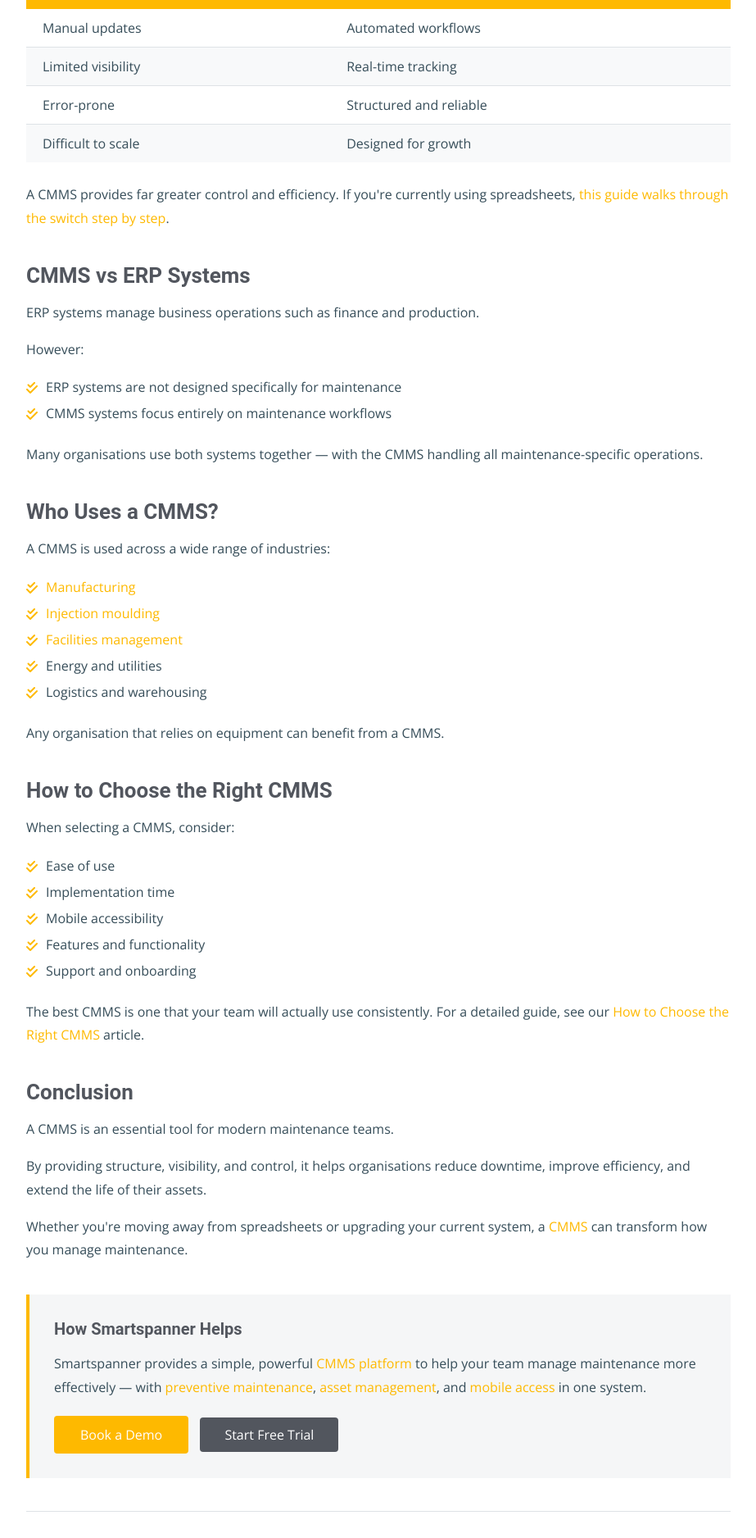
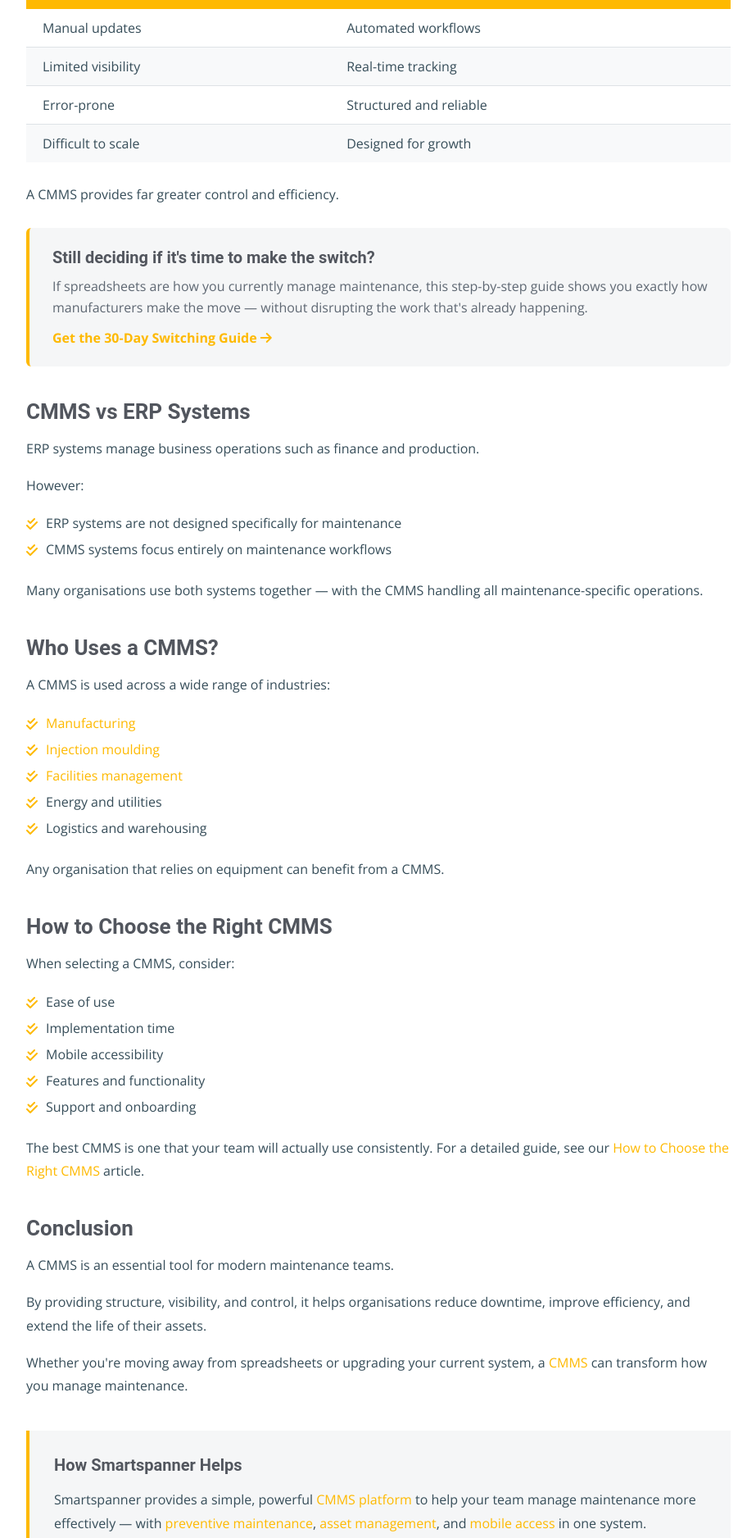
Before and after one commit to smartspanner/smartspanner.com, a Jekyll site: the page built from blog/what-is-cmms.html, in a window 1280 px wide. Shown: the part 3804-5680 px from the top of the page at 82% size, without its empty margins (178-1101 px from the left). Built offline with Jekyll 4.4.1, drawn with Linux system fonts in a browser that asks for light colours.

Commit message:
docs: add spreadsheet guide CTA boxes

```diff
--- a/blog/what-is-cmms.html
+++ b/blog/what-is-cmms.html
@@ -163,7 +163,13 @@ related_links:
   </tbody>
 </table>
 
-<p>A CMMS provides far greater control and efficiency. If you're currently using spreadsheets, <a href="{{ '/switching-from-spreadsheets-to-cmms/' | relative_url }}">this guide walks through the switch step by step</a>.</p>
+<p>A CMMS provides far greater control and efficiency.</p>
+
+<div class="guide-cta-box">
+  <h3>Still deciding if it's time to make the switch?</h3>
+  <p>If spreadsheets are how you currently manage maintenance, this step-by-step guide shows you exactly how manufacturers make the move — without disrupting the work that's already happening.</p>
+  <a href="{{ '/switching-from-spreadsheets-to-cmms/' | relative_url }}">Get the 30-Day Switching Guide <i class="fa-solid fa-arrow-right"></i></a>
+</div>
 
 <h2>CMMS vs ERP Systems</h2>
 
--- a/cmms-for-manufacturing.html
+++ b/cmms-for-manufacturing.html
@@ -34,7 +34,11 @@ keywords: cmms for manufacturing, manufacturing cmms software, maintenance softw
         <div class="col-lg-8">
           <p>Manufacturing operations rely on equipment uptime, efficiency, and consistency.</p>
           <p>A <a href="{{ '/cmms-software' | relative_url }}">CMMS</a> (Computerised Maintenance Management System) helps manufacturers manage maintenance more effectively — reducing downtime, improving productivity, and extending the lifespan of critical assets.</p>
-          <p>Many manufacturers come to Smartspanner straight from spreadsheets. <a href="{{ '/switching-from-spreadsheets-to-cmms/' | relative_url }}">Here's exactly how that switch works <i class="fa-solid fa-arrow-right"></i></a></p>
+          <div class="guide-cta-box">
+            <h3>Coming from spreadsheets?</h3>
+            <p>You're not starting over — you're finally giving your maintenance data a proper home. Here's exactly what the first 30 days look like.</p>
+            <a href="{{ '/switching-from-spreadsheets-to-cmms/' | relative_url }}">Read the guide / Download the 30-Day plan <i class="fa-solid fa-arrow-right"></i></a>
+          </div>
           <p>Smartspanner is designed to support manufacturing teams with a simple, powerful <a href="{{ '/maintenance-management-software' | relative_url }}">maintenance management platform</a>.</p>
         </div>
       </div>
--- a/index.html
+++ b/index.html
@@ -60,7 +60,11 @@ whatsapp_badge: true
       <div class="row justify-content-center">
         <div class="col-lg-8">
           <p>Maintenance teams often know they need to move beyond spreadsheets, paper forms, and disconnected systems. The blocker is usually implementation: too much setup, too much training, and too little adoption from the people doing the work.</p>
-          <p>Still running maintenance on spreadsheets? <a href="{{ '/switching-from-spreadsheets-to-cmms/' | relative_url }}">See how manufacturers make the switch in 30 days <i class="fa-solid fa-arrow-right"></i></a></p>
+          <div class="guide-cta-box">
+            <h3>Still running maintenance on spreadsheets?</h3>
+            <p>Most manufacturers we work with start exactly there. See how the switch actually works — and why it takes less time than you'd think.</p>
+            <a href="{{ '/switching-from-spreadsheets-to-cmms/' | relative_url }}">Get the free 30-Day Guide <i class="fa-solid fa-arrow-right"></i></a>
+          </div>
           <ul>
             <li><i class="fa-solid fa-xmark" style="color: #dc3545; margin-right: 10px;"></i> Spreadsheets that only one person understands</li>
             <li><i class="fa-solid fa-xmark" style="color: #dc3545; margin-right: 10px;"></i> Work orders updated after the job, not while it happens</li>
--- a/manufacturing-maintenance-software.html
+++ b/manufacturing-maintenance-software.html
@@ -25,7 +25,11 @@ tags:
       <h3>Manage and track all maintenance tasks, inspections and servicing for your assets.</h3>
       <p>Reliability and up time for your production equipment is critical; our software is designed for a simple approach to manage all PMs, breakdowns, faults and inspections. Scheduling work between your team and using our centralised dashboard to keep on top of tasks.</p>
       <p>Aerospace, food, chemicals, fabricators, coating, machine shops and more. Smartspanner is adaptable to any business with assets. Statistics built into Smartspanner allow you to develop strategies to focus in on your worse performing assets.</p>
-      <p>Many manufacturers come to us straight from spreadsheets. <a href="{{ '/switching-from-spreadsheets-to-cmms/' | relative_url }}">Here's exactly how that switch works <i class="fa-solid fa-arrow-right"></i></a></p>
+      <div class="guide-cta-box">
+        <h4>Coming from spreadsheets?</h4>
+        <p>You're not starting over — you're finally giving your maintenance data a proper home. Here's exactly what the first 30 days look like.</p>
+        <a href="{{ '/switching-from-spreadsheets-to-cmms/' | relative_url }}">Read the guide / Download the 30-Day plan <i class="fa-solid fa-arrow-right"></i></a>
+      </div>
       <img src="{{ '/assets/img/manufacturing-maintenance.jpg' | relative_url }}" alt="Manufacturing Maintenance" class="img-fluid services-img" loading="lazy">
     </div>
   </div>
--- a/preventative-maintenance-software.html
+++ b/preventative-maintenance-software.html
@@ -453,7 +453,11 @@ keywords: preventive maintenance software, preventative maintenance software, pm
               <li><i class="fa-solid fa-check-double"></i> Track completion and performance</li>
             </ul>
             <p>With Smartspanner, this process can be completed in under an hour.</p>
-            <p>If your preventive maintenance schedules still live in spreadsheets, <a href="{{ '/switching-from-spreadsheets-to-cmms/' | relative_url }}">see how to move them into a CMMS over your first 30 days <i class="fa-solid fa-arrow-right"></i></a></p>
+            <div class="guide-cta-box">
+              <h3>Building your first PM schedule?</h3>
+              <p>If you're moving off a spreadsheet to do this, our 30-day guide walks through exactly how to prioritize and build your first schedules without overwhelming your team.</p>
+              <a href="{{ '/switching-from-spreadsheets-to-cmms/' | relative_url }}">Download the guide <i class="fa-solid fa-arrow-right"></i></a>
+            </div>
           </div>
         </div>
         <div class="col-lg-6">
```
Also changed, not shown: style.css (+27 -0 lines), style.min.css.
